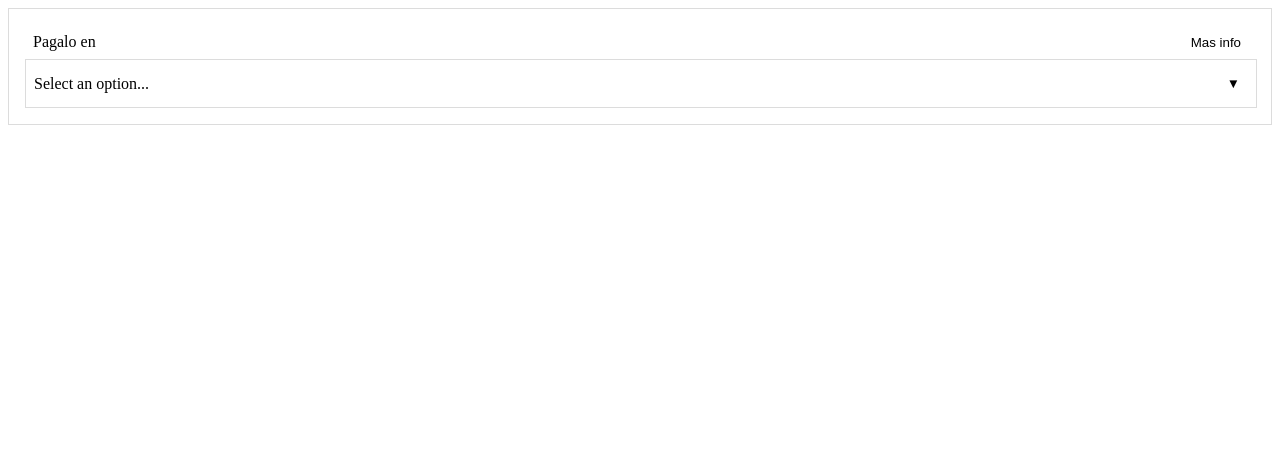
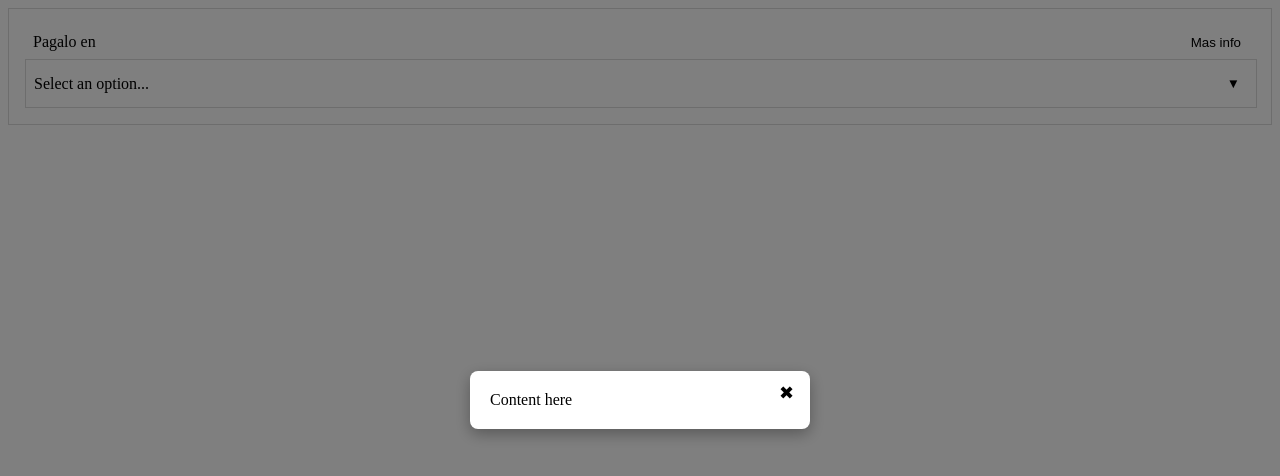
Before and after one commit to alfdocimo/fe-sequra-challenge, a React (Vite) app in the folder pay-in-instalments-widget/: page / in a window 1280 px wide. Both pictures are taken after a click on the button "Mas info". Shown: the top 476 px of the page. Built offline with nearby package versions, Linux system fonts and the light colour scheme.

Commit message:
feat: init more information modal

```diff
--- /dev/null
+++ b/pay-in-instalments-widget/src/shared/components/modal/index.css
@@ -0,0 +1,30 @@
+.pay-in-instalments-widget__modal {
+  position: fixed;
+  top: 0;
+  left: 0;
+  width: 100vw;
+  height: 100vh;
+  background: rgba(0, 0, 0, 0.5); /* Semi-transparent background */
+  display: flex;
+  justify-content: center;
+  align-items: center;
+}
+
+.pay-in-instalments-widget__modal__content {
+  background: white;
+  padding: 20px;
+  border-radius: 8px;
+  min-width: 300px;
+  box-shadow: 0px 5px 15px rgba(0, 0, 0, 0.3);
+  position: relative;
+}
+
+.pay-in-instalments-widget__modal__content__close-btn {
+  position: absolute;
+  top: 10px;
+  right: 10px;
+  background: none;
+  border: none;
+  font-size: 18px;
+  cursor: pointer;
+}
--- /dev/null
+++ b/pay-in-instalments-widget/src/shared/components/modal/index.tsx
@@ -0,0 +1,36 @@
+import { widgetClassnamePrefix } from "@/shared/utils/widget-classname-prefix";
+import { ReactNode } from "react";
+import { createPortal } from "react-dom";
+import "./index.css";
+
+const baseClassName = widgetClassnamePrefix("modal");
+
+export const Modal = ({
+  isOpen,
+  onClose,
+  children,
+}: {
+  isOpen: boolean;
+  onClose: () => void;
+  children: ReactNode;
+}) => {
+  if (!isOpen) return null;
+
+  return createPortal(
+    <div className={baseClassName} onClick={onClose}>
+      <div
+        className={`${baseClassName}__content`}
+        onClick={(e) => e.stopPropagation()}
+      >
+        {children}
+        <button
+          className={`${baseClassName}__content__close-btn`}
+          onClick={onClose}
+        >
+          ✖
+        </button>
+      </div>
+    </div>,
+    document.body
+  );
+};
--- a/pay-in-instalments-widget/src/widget/index.tsx
+++ b/pay-in-instalments-widget/src/widget/index.tsx
@@ -1,17 +1,33 @@
 import { widgetClassnamePrefix } from "@/shared/utils/widget-classname-prefix";
 import "./index.css";
 import { SelectInstalmentsOptions } from "@/widget/select-instalments-options/index";
+import { useState } from "react";
+
+import { MoreInfoDialog } from "@/widget/more-info-dialog";
 
 const baseClassName = widgetClassnamePrefix("widget-container");
 
 export const Widget = () => {
+  const [showMoreInfoDialog, setShowMoreInfoDialog] = useState(false);
+
   return (
     <div className={baseClassName}>
       <div className={`${baseClassName}__header-info`}>
         <span>Pagalo en</span>
-        <button className={`${baseClassName}__header-info__more-info-btn`}>
+        <button
+          onClick={() => {
+            setShowMoreInfoDialog(true);
+          }}
+          className={`${baseClassName}__header-info__more-info-btn`}
+        >
           Mas info
         </button>
+        <MoreInfoDialog
+          isOpen={showMoreInfoDialog}
+          onClose={() => {
+            setShowMoreInfoDialog(false);
+          }}
+        />
       </div>
       <SelectInstalmentsOptions />
     </div>
--- /dev/null
+++ b/pay-in-instalments-widget/src/widget/more-info-dialog/index.tsx
@@ -0,0 +1,15 @@
+import { Modal } from "@/shared/components/modal";
+
+export function MoreInfoDialog({
+  isOpen,
+  onClose,
+}: {
+  isOpen: boolean;
+  onClose: () => void;
+}) {
+  return (
+    <Modal isOpen={isOpen} onClose={onClose}>
+      <div>Content here</div>
+    </Modal>
+  );
+}
```
Also changed, not shown: pay-in-instalments-widget/src/shared/components/listbox/index.css (renamed from pay-in-instalments-widget/src/shared/components/index.css), pay-in-instalments-widget/src/shared/components/listbox/index.tsx (renamed from pay-in-instalments-widget/src/shared/components/listbox.tsx).
